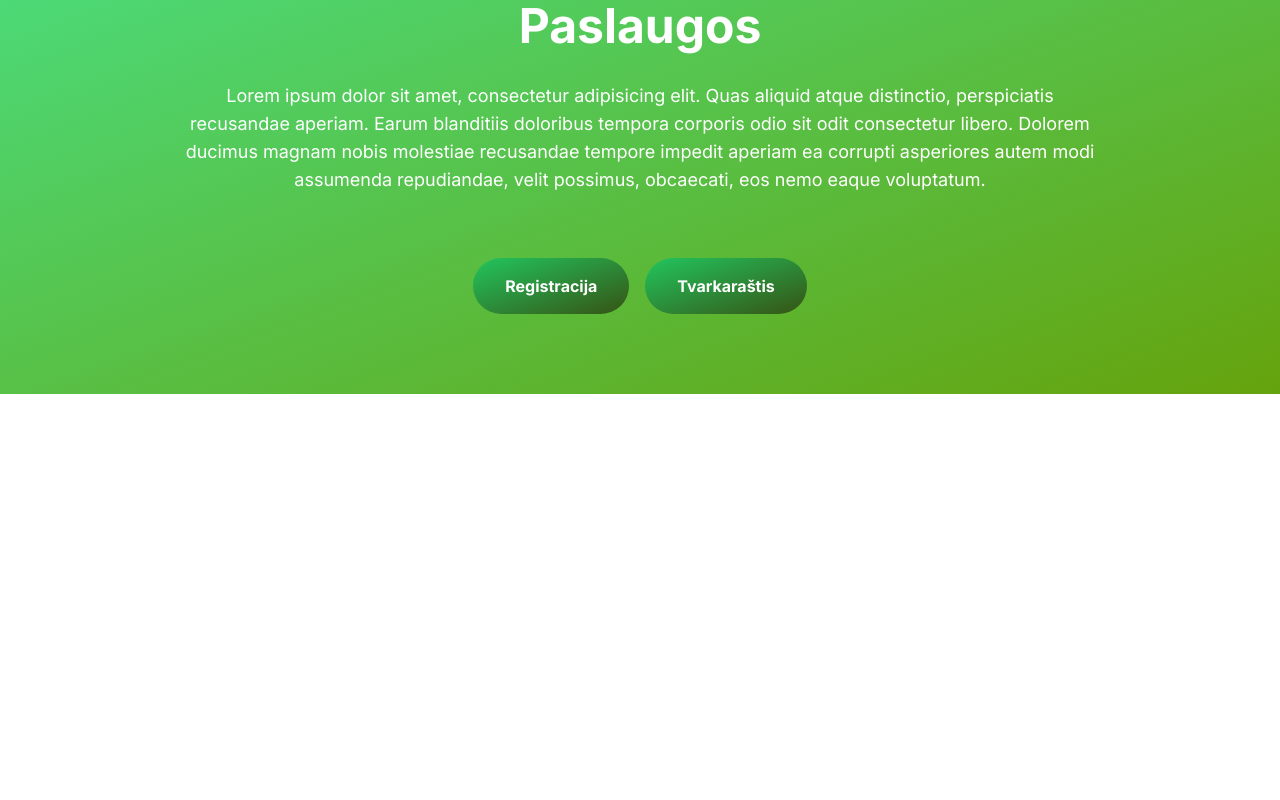
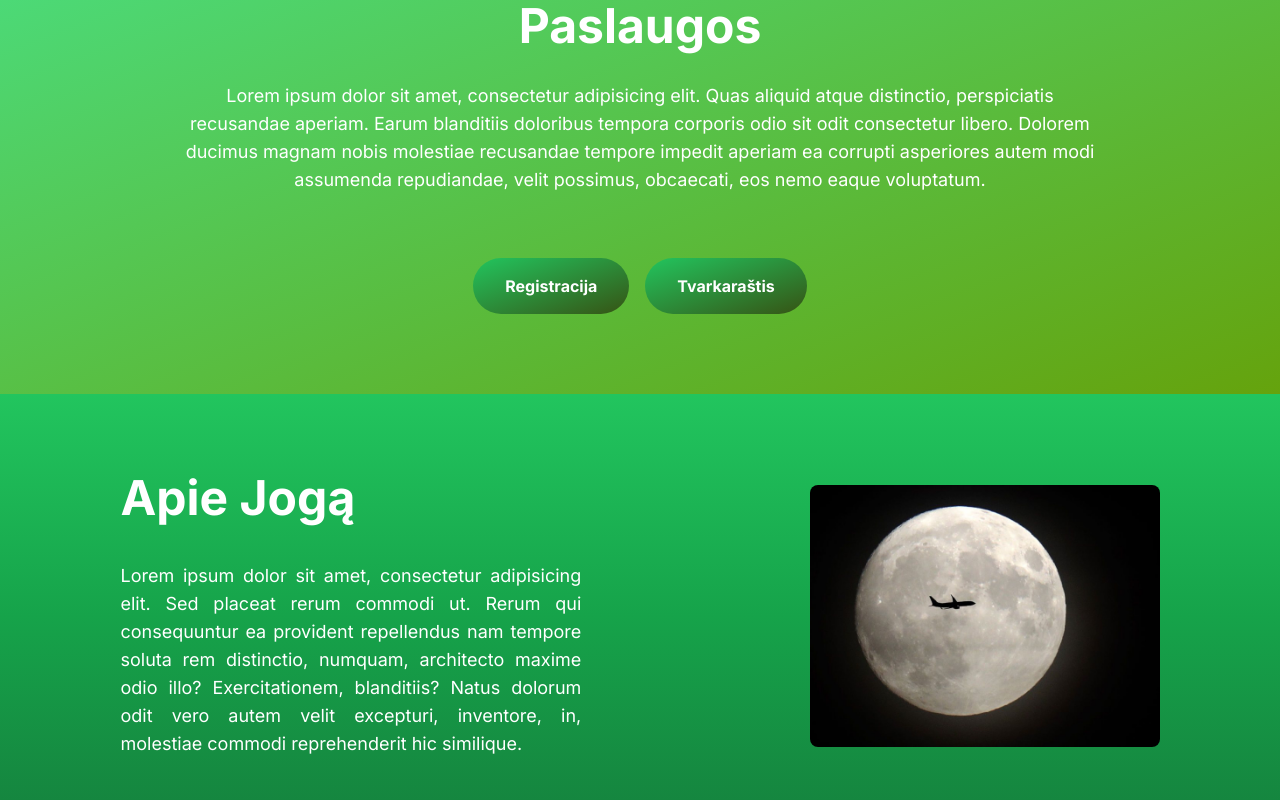
Before and after one commit to aldask/yogi-frogi, a Next.js app: page / in a window 1280 px wide. Shown: the part 906-1706 px from the top of the page. Before the commit the page ends 1300 px from the top, so only its background shows below. Built offline with nearby package versions, Linux system fonts and the light colour scheme.

Commit message:
AboutYoga done

```diff
--- /dev/null
+++ b/app/Components/AboutYoga/index.tsx
@@ -0,0 +1,36 @@
+import React from "react";
+import Image from "next/image";
+
+const AboutYoga = () => {
+  return (
+    <section className="bg-gradient-to-b from-green-500 via-green-600 to-green-700 py-20 px-16 flex flex-col justify-center items-center text-white overflow-hidden">
+      <div className="flex flex-col gap-8 items-center">
+        <div className="flex flex-col md:flex-row justify-around items-center">
+          <div className="md:w-1/2 md:text-left text-center">
+            <div className="font-bold text-4xl md:text-5xl mb-10">
+              Apie Jogą
+            </div>
+            <p className="text-lg text-center md:text-justify text-white w-full md:w-4/5 mb-10 md:mb-0">
+              Lorem ipsum dolor sit amet, consectetur adipisicing elit. Sed
+              placeat rerum commodi ut. Rerum qui consequuntur ea provident
+              repellendus nam tempore soluta rem distinctio, numquam, architecto
+              maxime odio illo? Exercitationem, blanditiis? Natus dolorum odit
+              vero autem velit excepturi, inventore, in, molestiae commodi
+              reprehenderit hic similique.
+            </p>
+          </div>
+          <div className="relative rounded-lg overflow-hidden">
+            <Image
+              src="/Images/ContentImgs/test.jpg"
+              alt="Apie-Joga"
+              width={350}
+              height={350}
+            />
+          </div>
+        </div>
+      </div>
+    </section>
+  );
+};
+
+export default AboutYoga;
--- a/app/Pages/HomePage.tsx
+++ b/app/Pages/HomePage.tsx
@@ -1,12 +1,14 @@
 import React from "react";
 import Main from "../Components/Hero/index";
 import Serivces from "../Components/Services";
+import AboutYoga from "../Components/AboutYoga";
 
 const HomePage = () => {
   return (
     <div>
       <Main />
       <Serivces />
+      <AboutYoga />
     </div>
   );
 };
```
Also changed, not shown: public/Images/ContentImgs/test.jpg (added).
